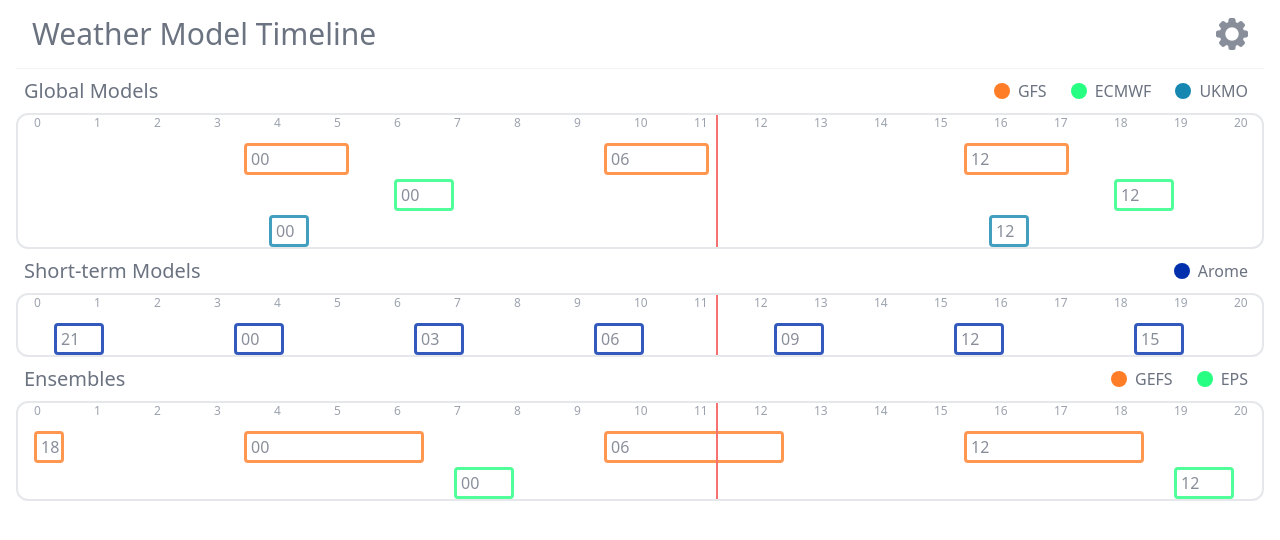
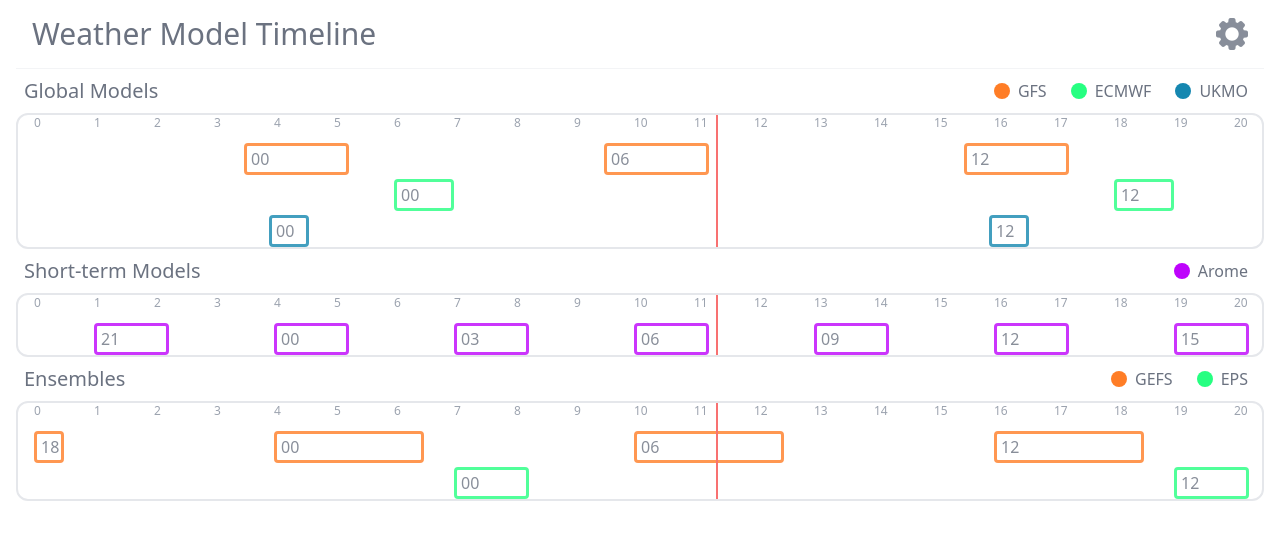
Before and after one commit to Tcumulus/model_timeline, a React (Create React App) app: page / in a window 1280 px wide. Shown: the top 540 px of the page. Built offline with nearby package versions, Linux system fonts and the light colour scheme.

Commit message:
Added Data

```diff
--- a/src/data/data.ts
+++ b/src/data/data.ts
@@ -51,10 +51,23 @@ export const data = {
           country: "DE",
           color: "#ed15b0",
           runs: [
-            { run: "00", window: "+180", start: 150, end: 195 },
-            { run: "06", window: "+120", start: 510, end: 540 },
-            { run: "12", window: "+180", start: 870, end: 915 },
-            { run: "18", window: "+120", start: 1230, end: 1260 },
+            { run: "00", window: "+180", start: 160, end: 200 },
+            { run: "06", window: "+120", start: 520, end: 550 },
+            { run: "12", window: "+180", start: 880, end: 920 },
+            { run: "18", window: "+120", start: 1240, end: 1270 },
+          ],
+          sites: [
+            { name: "meteociel.fr", href: "https://www.meteociel.fr/modeles/ukmoeu.php" }
+          ]
+        },
+        {
+          abbreviation: "GEM",
+          name: "Global Environmental Multiscale Model",
+          country: "CA",
+          color: "#cc001b",
+          runs: [
+            { run: "00", window: "+240", start: 210, end: 270 },
+            { run: "12", window: "+240", start: 930, end: 990 },
           ],
           sites: [
             { name: "meteociel.fr", href: "https://www.meteociel.fr/modeles/ukmoeu.php" }
@@ -69,22 +82,73 @@ export const data = {
           abbreviation: "Arome",
           name: "Application of Research at the Operational Mesoscale",
           country: "FR",
-          color: "#0230ad",
+          color: "#be03fc",
           runs: [
-            { run: "00", window: "+51", start: 200, end: 250 },
-            { run: "03", window: "+51", start: 380, end: 430 },
-            { run: "06", window: "+51", start: 560, end: 610 },
-            { run: "09", window: "+51", start: 740, end: 790 },
-            { run: "12", window: "+51", start: 920, end: 970 },
-            { run: "15", window: "+51", start: 1100, end: 1150 },
-            { run: "18", window: "+51", start: 1280, end: 1330 },
-            { run: "21", window: "+51", start: 20, end: 70 },
+            { run: "00", window: "+51", start: 240, end: 315 },
+            { run: "03", window: "+51", start: 420, end: 495 },
+            { run: "06", window: "+51", start: 600, end: 675 },
+            { run: "09", window: "+51", start: 780, end: 855 },
+            { run: "12", window: "+51", start: 960, end: 1035 },
+            { run: "15", window: "+51", start: 1140, end: 1215 },
+            { run: "18", window: "+51", start: 1320, end: 1395 },
+            { run: "21", window: "+51", start: 60, end: 135 },
           ],
           sites: [
             { name: "meteociel.fr", href: "https://www.meteociel.fr/modeles/gfse_cartes.php" },
             { name: "wetterzentrale.de", href: "https://www.wetterzentrale.de/en/topkarten.php?model=ecm&lid=OP" }
           ]
-        }
+        },
+        {
+          abbreviation: "Harmonie",
+          name: "HIRLAM ALADIN Research on Mesoscale Operational NWP in Euromed",
+          country: "NL",
+          color: "#d3fc03",
+          runs: [
+            { run: "00", window: "+48", start: 210, end: 260 },
+            { run: "06", window: "+48", start: 570, end: 620 },
+            { run: "12", window: "+48", start: 930, end: 980 },
+            { run: "18", window: "+48", start: 1290, end: 1340 },
+          ],
+          sites: [
+            { name: "meteociel.fr", href: "https://www.meteociel.fr/modeles/gfse_cartes.php" },
+            { name: "wetterzentrale.de", href: "https://www.wetterzentrale.de/en/topkarten.php?model=ecm&lid=OP" }
+          ]
+        },
+        {
+          abbreviation: "ICON-D2",
+          name: "Icosahedral Nonhydrostatic D2",
+          country: "DE",
+          color: "#fc033d",
+          runs: [
+            { run: "00", window: "+48", start: 225, end: 260 },
+            { run: "03", window: "+48", start: 405, end: 440 },
+            { run: "06", window: "+48", start: 585, end: 620 },
+            { run: "09", window: "+48", start: 765, end: 800 },
+            { run: "12", window: "+48", start: 945, end: 980 },
+            { run: "15", window: "+48", start: 1125, end: 1160 },
+            { run: "18", window: "+48", start: 1305, end: 1340 },
+            { run: "21", window: "+48", start: 45, end: 80 },
+          ],
+          sites: [
+            { name: "meteociel.fr", href: "https://www.meteociel.fr/modeles/gfse_cartes.php" },
+            { name: "wetterzentrale.de", href: "https://www.wetterzentrale.de/en/topkarten.php?model=ecm&lid=OP" }
+          ]
+        },
+        {
+          abbreviation: "SWISS-HD",
+          name: "SWISS-HD (Kachelman)",
+          country: "CH",
+          color: "#03fcc6",
+          runs: [
+            { run: "00", window: "+72", start: 285, end: 495 },
+            { run: "06", window: "+72", start: 645, end: 855 },
+            { run: "12", window: "+72", start: 1005, end: 1215 },
+            { run: "18", window: "+72", start: 1365, end: 135 },
+          ],
+          sites: [
+            { name: "meteologix.com", href: "https://meteologix.com/be/model-charts/swisshd-eu" }
+          ]
+        },
       ]
     },
 
@@ -97,10 +161,10 @@ export const data = {
           country: "USA",
           color: "#ff7d26",
           runs: [
-            { run: "00", window: "+384", start: 210, end: 390 },
-            { run: "06", window: "+384", start: 570, end: 750 },
-            { run: "12", window: "+384", start: 930, end: 1110 },
-            { run: "18", window: "+384", start: 1290, end: 1470 }
+            { run: "00", window: "+384", start: 240, end: 390 },
+            { run: "06", window: "+384", start: 600, end: 750 },
+            { run: "12", window: "+384", start: 960, end: 1110 },
+            { run: "18", window: "+384", start: 1320, end: 1470 }
           ],
           sites: [
             { name: "meteociel.fr", href: "https://www.meteociel.fr/modeles/gfse_cartes.php" },
@@ -113,8 +177,8 @@ export const data = {
           country: "EU",
           color: "#26ff81",
           runs: [
-            { run: "00", window: "+384", start: 420, end: 480 },
-            { run: "12", window: "+384", start: 1140, end: 1200 }
+            { run: "00", window: "+384", start: 420, end: 495 },
+            { run: "12", window: "+384", start: 1140, end: 1215 }
           ],
           sites: [
             { name: "meteociel.fr", href: "https://www.meteociel.fr/modeles/gfse_cartes.php" },
@@ -123,17 +187,5 @@ export const data = {
         },
       ],
     }
-  ],
-  sites: [
-    {
-      name: "meteociel.fr",
-      language: "French",
-      href: "https://www.meteociel.fr"
-    },
-    {
-      name: "wetterzentrale.fr",
-      language: "English",
-      href: "https://www.wetterzentrale.de"
-    }
   ]
 }
```
